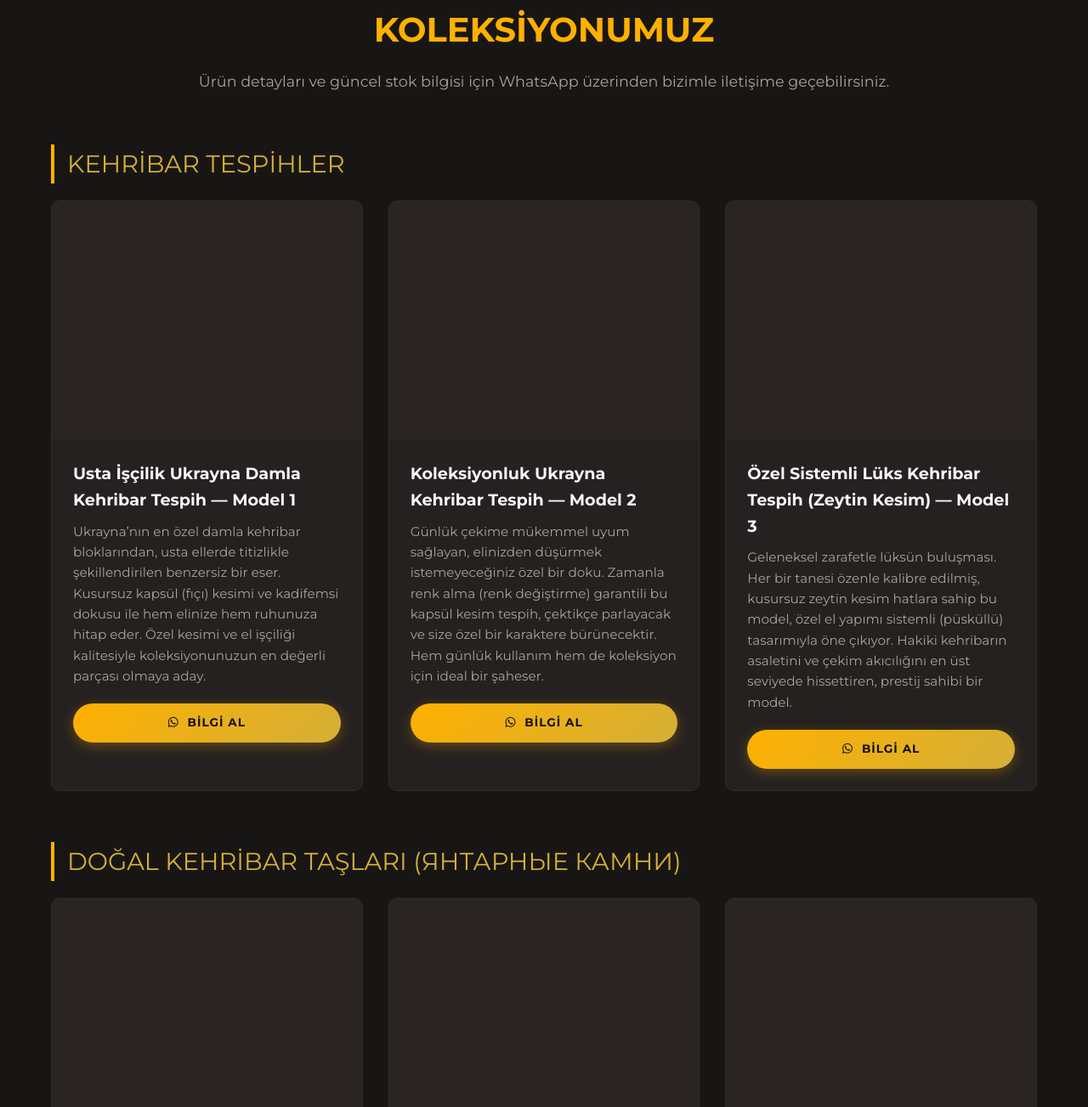
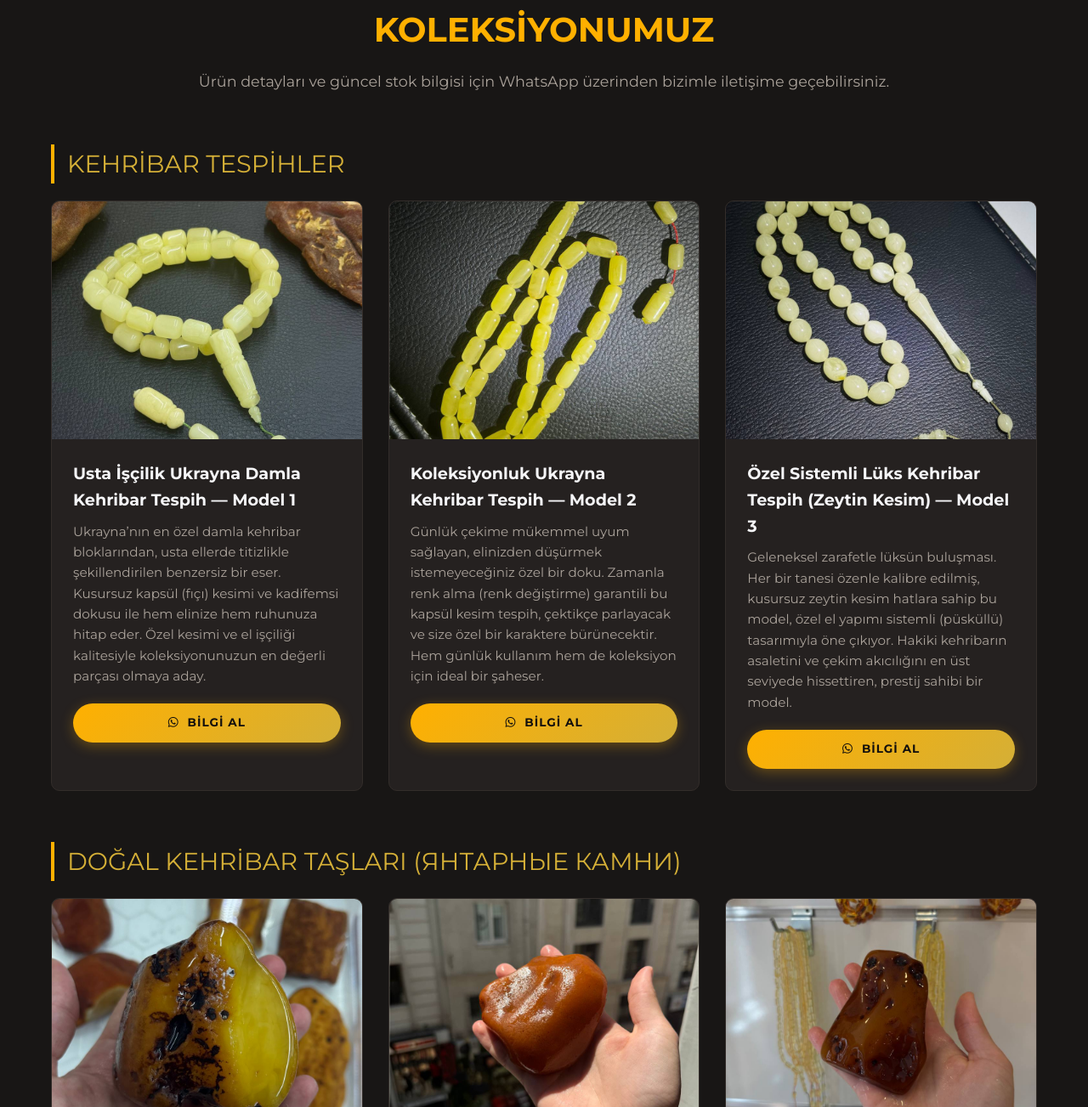
Before and after one commit to ArtemSabio/amber-website, a plain HTML site: page index.html in a window 1280 px wide. Shown: the part 1497-2800 px from the top of the page at 85% size. Drawn offline with Linux system fonts and the light colour scheme.

Commit message:
Update index.html

```diff
--- a/index.html
+++ b/index.html
@@ -67,7 +67,7 @@
         header {
             height: 100vh;
             background: linear-gradient(rgba(24, 22, 21, 0.8), rgba(24, 22, 21, 0.95)),
-                        url('images/photo_2026-05-27_16-19-00.jpg') no-repeat center center/cover;
+                        url('photo_2026-05-27_16-19-00.jpg') no-repeat center center/cover;
             display: flex;
             flex-direction: column;
             justify-content: center;
@@ -139,7 +139,7 @@
         .about-img {
             width: 100%;
             height: 400px;
-            background: url('images/photo_2026-05-27_16-19-04.jpg') no-repeat center center/cover;
+            background: url('photo_2026-05-27_16-19-04.jpg') no-repeat center center/cover;
             border-radius: 12px;
             border: 1px solid #332d2a;
         }
@@ -204,14 +204,14 @@
         }
 
         /* Временные плейсхолдеры для 4-х категорий */
-        .cat-1-img-1 { background-image: url('images/photo_2026-05-27_16-18-53.jpg'); }
-        .cat-1-img-2 { background-image: url('images/photo_2026-05-27_16-19-12.jpg'); }
-        .cat-1-img-3 { background-image: url('images/photo_2026-05-27_16-19-00.jpg'); }
-        .cat-2-img-1 { background-image: url('images/photo_2026-05-27_16-19-34.jpg'); }
-        .cat-2-img-2 { background-image: url('images/photo_2026-05-27_16-19-44.jpg'); }
-        .cat-2-img-3 { background-image: url('images/photo_2026-05-27_16-19-51.jpg'); }
-        .cat-3 { background-image: url('images/photo_2026-05-27_16-19-07.jpg'); }
-        .cat-4 { background-image: url('images/photo_2026-05-27_16-19-09.jpg'); }
+        .cat-1-img-1 { background-image: url('photo_2026-05-27_16-18-53.jpg'); }
+        .cat-1-img-2 { background-image: url('photo_2026-05-27_16-19-12.jpg'); }
+        .cat-1-img-3 { background-image: url('photo_2026-05-27_16-19-00.jpg'); }
+        .cat-2-img-1 { background-image: url('photo_2026-05-27_16-19-34.jpg'); }
+        .cat-2-img-2 { background-image: url('photo_2026-05-27_16-19-44.jpg'); }
+        .cat-2-img-3 { background-image: url('photo_2026-05-27_16-19-51.jpg'); }
+        .cat-3 { background-image: url('photo_2026-05-27_16-19-07.jpg'); }
+        .cat-4 { background-image: url('photo_2026-05-27_16-19-09.jpg'); }
 
         .product-info {
             padding: 25px;
```
